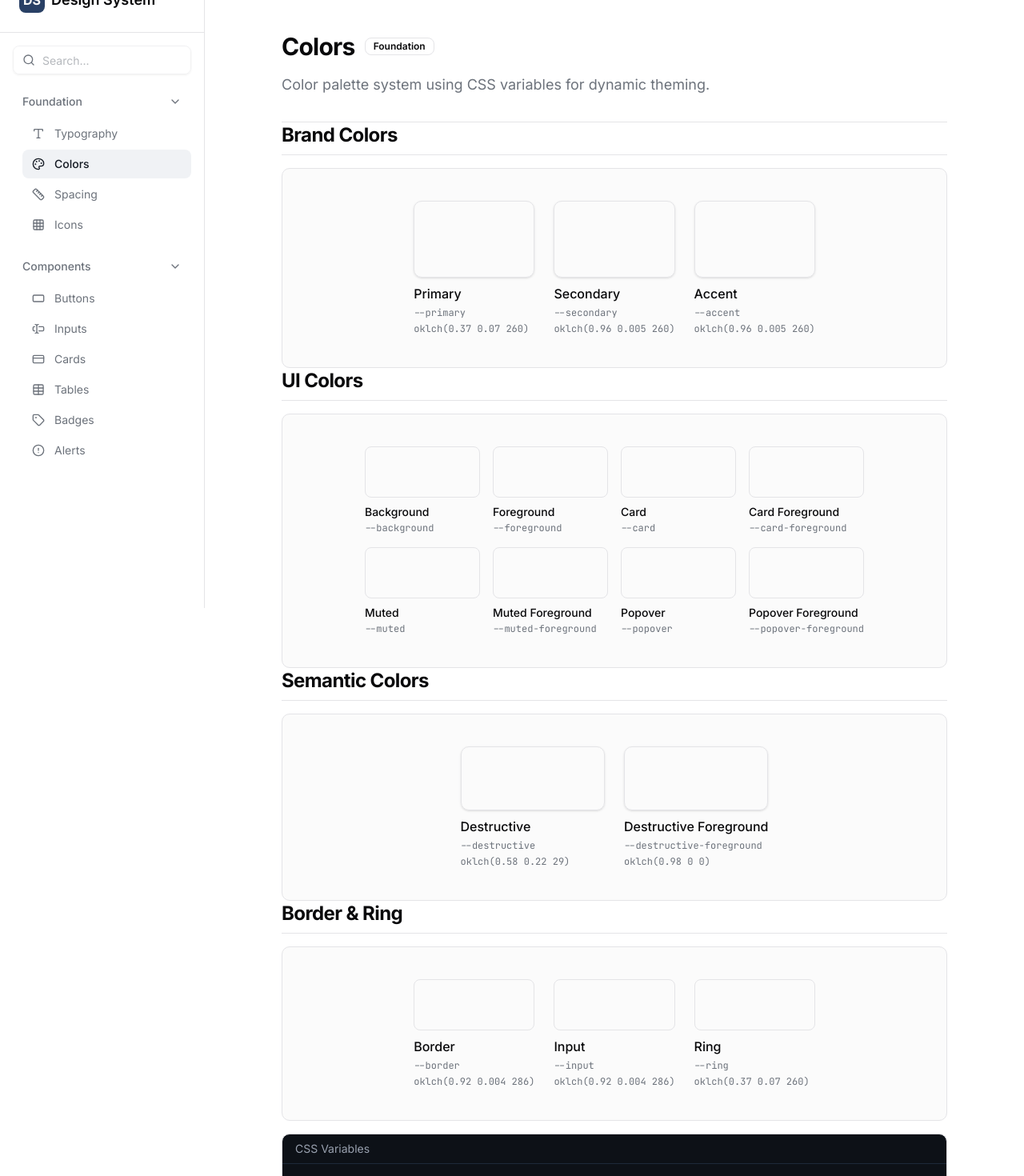
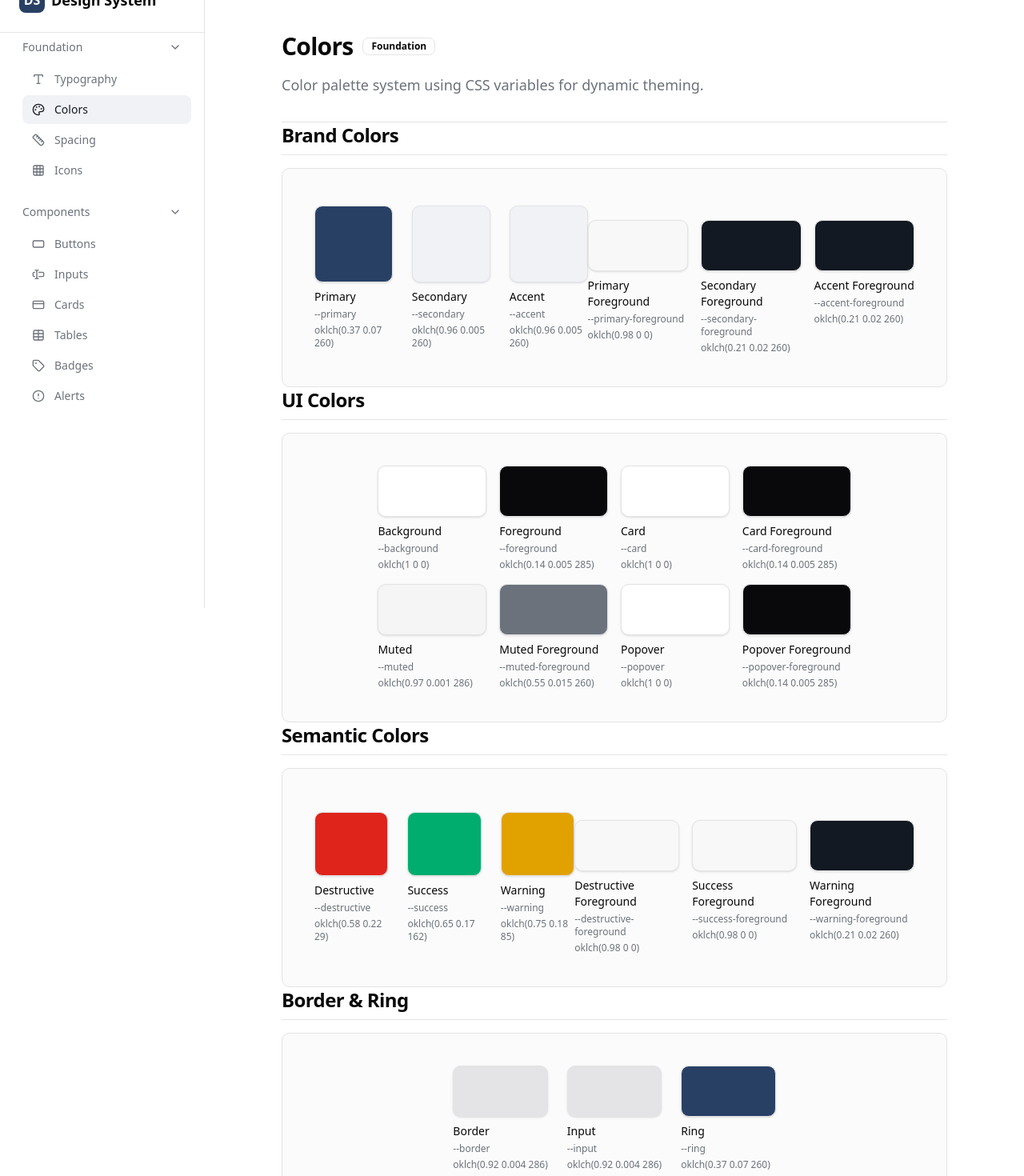
Before and after one commit to sftmlg/schmid-design-system, a Next.js app: page /foundation/colors in a window 1280 px wide. Shown: the part 40-1510 px from the top of the page at 80% size. Built offline with nearby package versions, Linux system fonts and the light colour scheme.

Commit message:
Fix critical rendering issues, add domain context

```diff
--- a/src/app/brand.css
+++ b/src/app/brand.css
@@ -39,13 +39,17 @@
 	--input: oklch(0.92 0.004 286);
 	--ring: oklch(0.37 0.07 260);
 
+	/* Sidebar */
+	--sidebar: oklch(0.985 0.001 286);
+	--sidebar-foreground: oklch(0.14 0.005 285);
+
 	/* Shapes */
 	--radius: 0.625rem;
 
-	/* Typography */
-	--font-heading: 'Inter', ui-sans-serif, system-ui, sans-serif;
-	--font-body: 'Inter', ui-sans-serif, system-ui, sans-serif;
-	--font-mono: 'JetBrains Mono', ui-monospace, monospace;
+	/* Typography — references next/font CSS variables from layout.tsx */
+	--font-heading: var(--font-inter), ui-sans-serif, system-ui, sans-serif;
+	--font-body: var(--font-inter), ui-sans-serif, system-ui, sans-serif;
+	--font-mono: var(--font-jetbrains), ui-monospace, monospace;
 
 	/* Brand Metadata (used by overview page) */
 	--brand-name: 'Design System';
--- a/src/app/foundation/colors/page.tsx
+++ b/src/app/foundation/colors/page.tsx
@@ -12,181 +12,154 @@ interface ColorSwatch {
 	value: string;
 }
 
-export default function ColorsPage() {
-	const [colors, setColors] = useState<ColorSwatch[]>([]);
+const colorVars = [
+	{ name: 'Primary', variable: '--primary', group: 'brand' },
+	{ name: 'Primary Foreground', variable: '--primary-foreground', group: 'brand' },
+	{ name: 'Secondary', variable: '--secondary', group: 'brand' },
+	{ name: 'Secondary Foreground', variable: '--secondary-foreground', group: 'brand' },
+	{ name: 'Accent', variable: '--accent', group: 'brand' },
+	{ name: 'Accent Foreground', variable: '--accent-foreground', group: 'brand' },
+	{ name: 'Background', variable: '--background', group: 'ui' },
+	{ name: 'Foreground', variable: '--foreground', group: 'ui' },
+	{ name: 'Card', variable: '--card', group: 'ui' },
+	{ name: 'Card Foreground', variable: '--card-foreground', group: 'ui' },
+	{ name: 'Muted', variable: '--muted', group: 'ui' },
+	{ name: 'Muted Foreground', variable: '--muted-foreground', group: 'ui' },
+	{ name: 'Popover', variable: '--popover', group: 'ui' },
+	{ name: 'Popover Foreground', variable: '--popover-foreground', group: 'ui' },
+	{ name: 'Destructive', variable: '--destructive', group: 'semantic' },
+	{ name: 'Destructive Foreground', variable: '--destructive-foreground', group: 'semantic' },
+	{ name: 'Success', variable: '--success', group: 'semantic' },
+	{ name: 'Success Foreground', variable: '--success-foreground', group: 'semantic' },
+	{ name: 'Warning', variable: '--warning', group: 'semantic' },
+	{ name: 'Warning Foreground', variable: '--warning-foreground', group: 'semantic' },
+	{ name: 'Border', variable: '--border', group: 'chrome' },
+	{ name: 'Input', variable: '--input', group: 'chrome' },
+	{ name: 'Ring', variable: '--ring', group: 'chrome' },
+];
+
+function ColorSwatchCard({ name, variable, size = 'md' }: { name: string; variable: string; size?: 'sm' | 'md' | 'lg' }) {
+	const [computedValue, setComputedValue] = useState('');
 
 	useEffect(() => {
-		const root = document.documentElement;
-		const computedStyle = getComputedStyle(root);
+		const val = getComputedStyle(document.documentElement).getPropertyValue(variable).trim();
+		setComputedValue(val);
+	}, [variable]);
 
-		const colorVars = [
-			{ name: 'Primary', variable: '--primary' },
-			{ name: 'Primary Foreground', variable: '--primary-foreground' },
-			{ name: 'Secondary', variable: '--secondary' },
-			{ name: 'Secondary Foreground', variable: '--secondary-foreground' },
-			{ name: 'Accent', variable: '--accent' },
-			{ name: 'Accent Foreground', variable: '--accent-foreground' },
-			{ name: 'Background', variable: '--background' },
-			{ name: 'Foreground', variable: '--foreground' },
-			{ name: 'Card', variable: '--card' },
-			{ name: 'Card Foreground', variable: '--card-foreground' },
-			{ name: 'Muted', variable: '--muted' },
-			{ name: 'Muted Foreground', variable: '--muted-foreground' },
-			{ name: 'Popover', variable: '--popover' },
-			{ name: 'Popover Foreground', variable: '--popover-foreground' },
-			{ name: 'Destructive', variable: '--destructive' },
-			{ name: 'Destructive Foreground', variable: '--destructive-foreground' },
-			{ name: 'Border', variable: '--border' },
-			{ name: 'Input', variable: '--input' },
-			{ name: 'Ring', variable: '--ring' },
-		];
-
-		const resolved = colorVars.map((cv) => ({
-			...cv,
-			value: computedStyle.getPropertyValue(cv.variable).trim(),
-		}));
-
-		setColors(resolved);
-	}, []);
+	const heights = { sm: 'h-16', md: 'h-20', lg: 'h-24' };
 
 	return (
-		<div className='container mx-auto max-w-5xl py-8'>
+		<div className="space-y-2">
+			<div
+				className={`${heights[size]} w-full rounded-lg border border-border shadow-sm`}
+				style={{ backgroundColor: `var(${variable})` }}
+			/>
+			<div className="space-y-1">
+				<p className="font-medium text-sm">{name}</p>
+				<p className="font-mono text-xs text-muted-foreground">{variable}</p>
+				{computedValue && (
+					<p className="font-mono text-xs text-muted-foreground">{computedValue}</p>
+				)}
+			</div>
+		</div>
+	);
+}
+
+export default function ColorsPage() {
+	return (
+		<div className="container mx-auto max-w-5xl py-8">
 			<PageHeader
-				title='Colors'
-				description='Color palette system using CSS variables for dynamic theming.'
-				badge='Foundation'
+				title="Colors"
+				description="Color palette system using CSS variables for dynamic theming."
+				badge="Foundation"
 			/>
 
-			<Section id='brand-colors' title='Brand Colors'>
+			<Section id="brand-colors" title="Brand Colors">
 				<ComponentPreview>
-					<div className='grid grid-cols-1 gap-6 md:grid-cols-3'>
-						{colors
-							.filter((c) =>
-								['Primary', 'Secondary', 'Accent'].includes(c.name),
-							)
+					<div className="grid grid-cols-1 gap-6 md:grid-cols-3">
+						{colorVars
+							.filter((c) => c.group === 'brand' && !c.name.includes('Foreground'))
 							.map((color) => (
-								<div key={color.name} className='space-y-2'>
-									<div
-										className='h-24 w-full rounded-lg border border-border shadow-sm'
-										style={{ backgroundColor: `hsl(${color.value})` }}
-									/>
-									<div className='space-y-1'>
-										<p className='font-medium'>{color.name}</p>
-										<p className='font-mono text-xs text-muted-foreground'>
-											{color.variable}
-										</p>
-										<p className='font-mono text-xs text-muted-foreground'>
-											{color.value}
-										</p>
-									</div>
-								</div>
+								<ColorSwatchCard key={color.variable} name={color.name} variable={color.variable} size="lg" />
+							))}
+					</div>
+					<div className="mt-6 grid grid-cols-2 gap-4 md:grid-cols-3">
+						{colorVars
+							.filter((c) => c.group === 'brand' && c.name.includes('Foreground'))
+							.map((color) => (
+								<ColorSwatchCard key={color.variable} name={color.name} variable={color.variable} size="sm" />
 							))}
 					</div>
 				</ComponentPreview>
 			</Section>
 
-			<Section id='ui-colors' title='UI Colors'>
+			<Section id="ui-colors" title="UI Colors">
 				<ComponentPreview>
-					<div className='grid grid-cols-2 gap-4 md:grid-cols-4'>
-						{colors
-							.filter((c) =>
-								[
-									'Background',
-									'Foreground',
-									'Card',
-									'Card Foreground',
-									'Muted',
-									'Muted Foreground',
-									'Popover',
-									'Popover Foreground',
-								].includes(c.name),
-							)
+					<div className="grid grid-cols-2 gap-4 md:grid-cols-4">
+						{colorVars
+							.filter((c) => c.group === 'ui')
 							.map((color) => (
-								<div key={color.name} className='space-y-2'>
-									<div
-										className='h-16 w-full rounded-md border border-border'
-										style={{ backgroundColor: `hsl(${color.value})` }}
-									/>
-									<div className='space-y-0.5'>
-										<p className='text-sm font-medium'>{color.name}</p>
-										<p className='font-mono text-xs text-muted-foreground'>
-											{color.variable}
-										</p>
-									</div>
-								</div>
+								<ColorSwatchCard key={color.variable} name={color.name} variable={color.variable} size="sm" />
 							))}
 					</div>
 				</ComponentPreview>
 			</Section>
 
-			<Section id='semantic-colors' title='Semantic Colors'>
+			<Section id="semantic-colors" title="Semantic Colors">
 				<ComponentPreview>
-					<div className='grid grid-cols-1 gap-6 md:grid-cols-2'>
-						{colors
-							.filter((c) =>
-								['Destructive', 'Destructive Foreground'].includes(c.name),
-							)
+					<div className="grid grid-cols-1 gap-6 md:grid-cols-3">
+						{colorVars
+							.filter((c) => c.group === 'semantic' && !c.name.includes('Foreground'))
 							.map((color) => (
-								<div key={color.name} className='space-y-2'>
-									<div
-										className='h-20 w-full rounded-lg border border-border shadow-sm'
-										style={{ backgroundColor: `hsl(${color.value})` }}
-									/>
-									<div className='space-y-1'>
-										<p className='font-medium'>{color.name}</p>
-										<p className='font-mono text-xs text-muted-foreground'>
-											{color.variable}
-										</p>
-										<p className='font-mono text-xs text-muted-foreground'>
-											{color.value}
-										</p>
-									</div>
-								</div>
+								<ColorSwatchCard key={color.variable} name={color.name} variable={color.variable} />
+							))}
+					</div>
+					<div className="mt-6 grid grid-cols-2 gap-4 md:grid-cols-3">
+						{colorVars
+							.filter((c) => c.group === 'semantic' && c.name.includes('Foreground'))
+							.map((color) => (
+								<ColorSwatchCard key={color.variable} name={color.name} variable={color.variable} size="sm" />
 							))}
 					</div>
 				</ComponentPreview>
 			</Section>
 
-			<Section id='border-ring' title='Border & Ring'>
+			<Section id="border-ring" title="Border & Ring">
 				<ComponentPreview>
-					<div className='grid grid-cols-1 gap-6 md:grid-cols-3'>
-						{colors
-							.filter((c) => ['Border', 'Input', 'Ring'].includes(c.name))
+					<div className="grid grid-cols-1 gap-6 md:grid-cols-3">
+						{colorVars
+							.filter((c) => c.group === 'chrome')
 							.map((color) => (
-								<div key={color.name} className='space-y-2'>
-									<div
-										className='h-16 w-full rounded-md border border-border'
-										style={{ backgroundColor: `hsl(${color.value})` }}
-									/>
-									<div className='space-y-1'>
-										<p className='font-medium'>{color.name}</p>
-										<p className='font-mono text-xs text-muted-foreground'>
-											{color.variable}
-										</p>
-										<p className='font-mono text-xs text-muted-foreground'>
-											{color.value}
-										</p>
-									</div>
-								</div>
+								<ColorSwatchCard key={color.variable} name={color.name} variable={color.variable} size="sm" />
 							))}
 					</div>
 				</ComponentPreview>
 
 				<CodeBlock
-					title='CSS Variables'
-					language='css'
+					title="CSS Variables (brand.css)"
+					language="css"
 					code={`:root {
-  --primary: 222 47% 11%;
-  --primary-foreground: 210 40% 98%;
-  --secondary: 210 40% 96%;
-  --secondary-foreground: 222 47% 11%;
-  --accent: 210 40% 96%;
-  --accent-foreground: 222 47% 11%;
-  --destructive: 0 84% 60%;
-  --destructive-foreground: 210 40% 98%;
-  --border: 214 32% 91%;
-  --input: 214 32% 91%;
-  --ring: 222 47% 11%;
+  /* Core Brand */
+  --primary: oklch(0.37 0.07 260);
+  --primary-foreground: oklch(0.98 0 0);
+  --secondary: oklch(0.96 0.005 260);
+  --accent: oklch(0.96 0.005 260);
+
+  /* Surfaces */
+  --background: oklch(1 0 0);
+  --foreground: oklch(0.14 0.005 285);
+  --card: oklch(1 0 0);
+  --muted: oklch(0.97 0.001 286);
+
+  /* Semantic */
+  --destructive: oklch(0.58 0.22 29);
+  --success: oklch(0.65 0.17 162);
+  --warning: oklch(0.75 0.18 85);
+
+  /* Chrome */
+  --border: oklch(0.92 0.004 286);
+  --ring: oklch(0.37 0.07 260);
+  --radius: 0.625rem;
 }`}
 				/>
 			</Section>
--- a/src/components/layout/sidebar.tsx
+++ b/src/components/layout/sidebar.tsx
@@ -17,10 +17,8 @@ import {
 	ChevronDown,
 	Menu,
 	X,
-	Search,
 } from 'lucide-react';
 import { cn } from '@/lib/utils';
-import { Input } from '@/components/ui/input';
 
 const foundationItems = [
 	{ name: 'Typography', href: '/foundation/typography', icon: Type },
@@ -108,23 +106,12 @@ export function Sidebar() {
 				</Link>
 				<button
 					type="button"
+					aria-label="Close navigation"
 					onClick={() => setIsMobileOpen(false)}
 					className="md:hidden"
 				>
 					<X className="h-5 w-5" />
 				</button>
-			</div>
-
-			<div className="px-4 py-4">
-				<div className="relative">
-					<Search className="absolute left-3 top-1/2 h-4 w-4 -translate-y-1/2 text-muted-foreground" />
-					<Input
-						type="search"
-						placeholder="Search..."
-						className="pl-9"
-						disabled
-					/>
-				</div>
 			</div>
 
 			<nav className="flex-1 space-y-4 px-4 pb-4 overflow-y-auto">
@@ -138,6 +125,7 @@ export function Sidebar() {
 		<>
 			<button
 				type="button"
+				aria-label="Open navigation"
 				onClick={() => setIsMobileOpen(true)}
 				className="fixed top-4 left-4 z-40 md:hidden rounded-md bg-background border p-2 shadow-md"
 			>
@@ -160,9 +148,8 @@ export function Sidebar() {
 				{sidebarContent}
 			</aside>
 
-			<aside className="hidden md:block w-64 border-r bg-background h-screen sticky top-0">
-				{sidebarContent}
-			</aside>
+			{/* Spacer to offset main content on desktop (sidebar is fixed) */}
+			<div className="hidden md:block w-64 flex-shrink-0" />
 		</>
 	);
 }
```
Also changed, not shown: .claude/CLAUDE.md (added), 1 other file (tests, documents, lock files or other folders).
